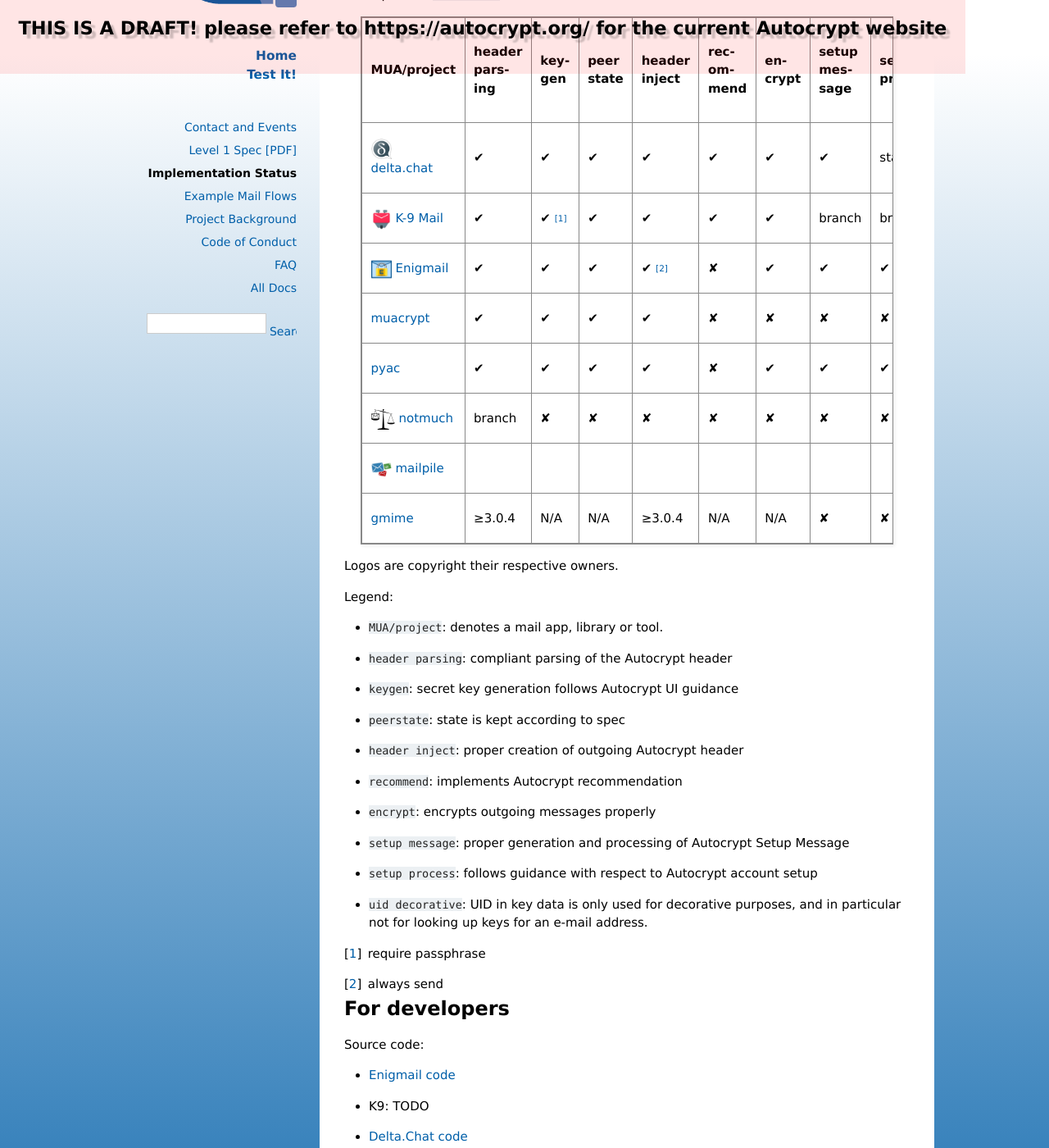
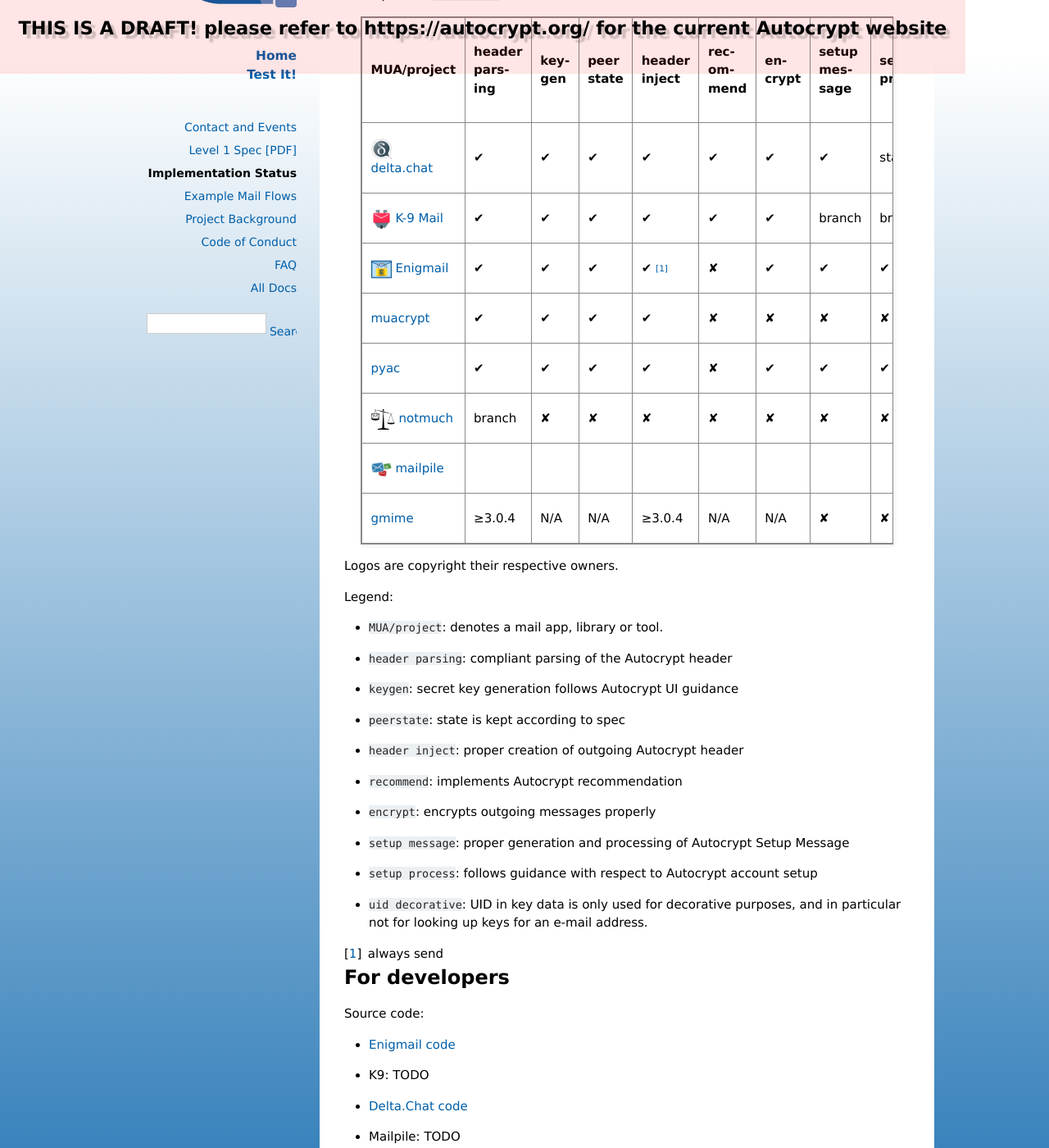
Before and after one commit to autocrypt/autocrypt, a Sphinx documentation site: the page built from doc/dev-status.rst, in a window 1280 px wide and 1400 px high, scrolled down 213 px. Shown: the whole window at 82% size. Built offline with Sphinx 7.4.7, drawn with Linux system fonts in a browser that asks for light colours; pages that are not in the unit, such as notebooks, are missing from menus.

```diff
--- a/doc/dev-status.rst
+++ b/doc/dev-status.rst
@@ -12,11 +12,11 @@
 |                                      |        |        |        |        |              |        |        |        |       |          |
 |`delta.chat`_                         |        |        |        |        |              |        |        |        |       |          |
 +--------------------------------------+--------+--------+--------+--------+--------------+--------+--------+--------+-------+----------+
-|.. image:: images/logos/k9.png        |✔       |✔ [1]_  |✔       |✔       |✔             |✔       |branch  |branch  |✔      |✔         |
+|.. image:: images/logos/k9.png        |✔       |✔       |✔       |✔       |✔             |✔       |branch  |branch  |✔      |✔         |
 |                                      |        |        |        |        |              |        |        |        |       |          |
 |`K-9 Mail`_                           |        |        |        |        |              |        |        |        |       |          |
 +--------------------------------------+--------+--------+--------+--------+--------------+--------+--------+--------+-------+----------+
-|.. image:: images/logos/enigmail.png  |✔       |✔       |✔       |✔ [2]_  |✘             |✔       |✔       |✔       |✘      |✘         |
+|.. image:: images/logos/enigmail.png  |✔       |✔       |✔       |✔ [1]_  |✘             |✔       |✔       |✔       |✘      |✘         |
 |                                      |        |        |        |        |              |        |        |        |       |          |
 |`Enigmail`_                           |        |        |        |        |              |        |        |        |       |          |
 +--------------------------------------+--------+--------+--------+--------+--------------+--------+--------+--------+-------+----------+
@@ -61,8 +61,7 @@
   purposes, and in particular not for looking up keys for an e-mail address.
 
 
-.. [1] require passphrase
-.. [2] always send
+.. [1] always send
 
 .. _delta.chat: https://delta.chat/
 .. _K-9 Mail: https://k9mail.github.io/
```
